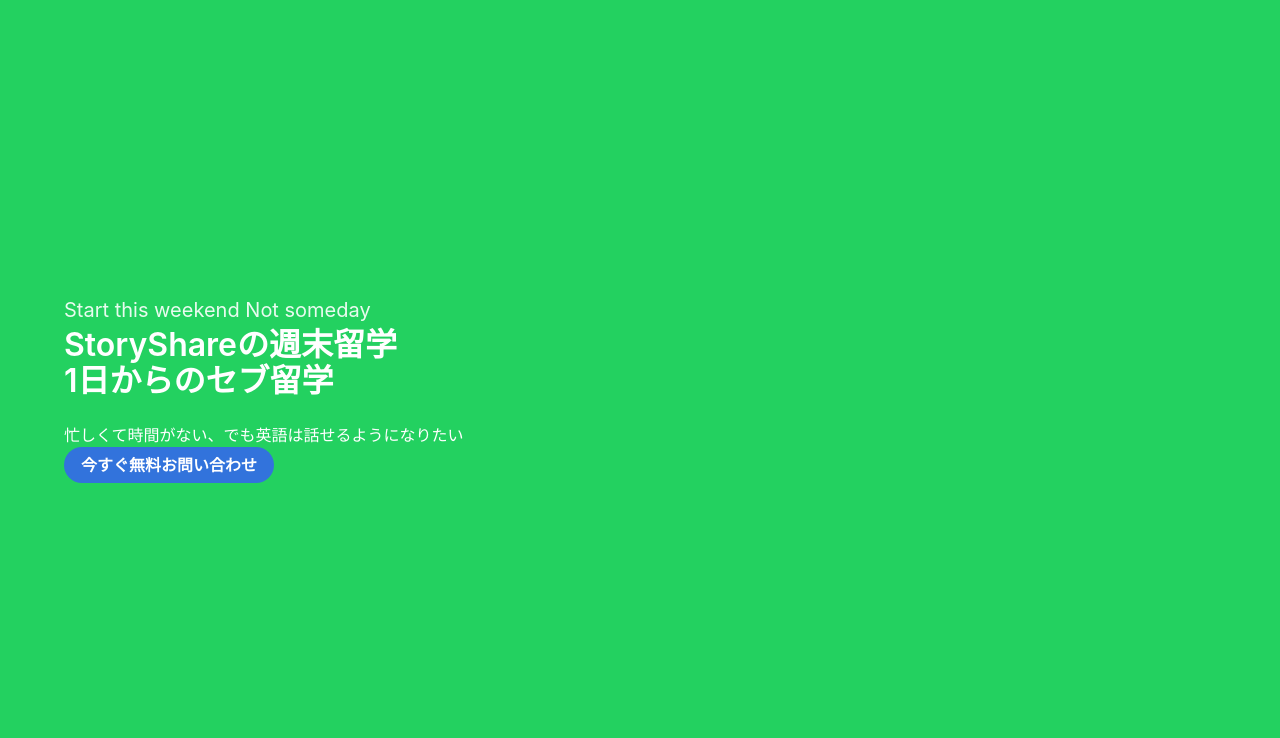
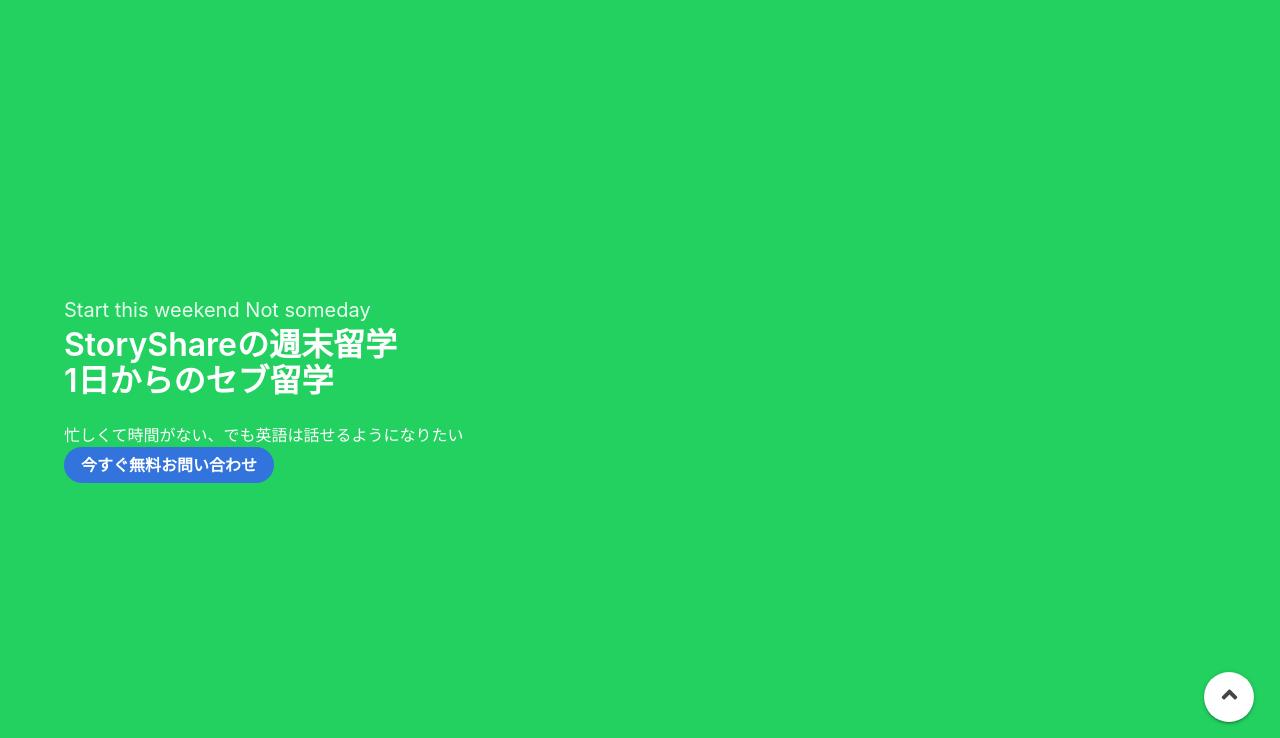
Before and after one commit to ShinKano/ssi-weekend-LP, a website: page index.html in a window 1280 px wide. Shown: the part 62-800 px from the top of the page. Drawn offline with Linux system fonts and the light colour scheme.

Commit message:
add back to top

```diff
--- a/_sass/main.scss
+++ b/_sass/main.scss
@@ -302,3 +302,42 @@
         border-right: solid 16px #104ba5;
     }
 }
+
+// back to top button
+
+#page_top{
+    width: 50px;
+    height: 50px;
+    position: fixed;
+    right: 2%;
+    bottom: 2%;
+    background: white;
+    border-radius: 50%;
+    z-index: 999;
+    box-shadow:
+        0px 1px 5px 0px rgba(0,0,0,0.2),
+        0px 2px 2px 0px rgba(0,0,0,0.14),
+        0px 3px 1px -2px rgba(0,0,0,0.12);
+}
+  #page_top a{
+    position: relative;
+    display: block;
+    width: 50px;
+    height: 50px;
+    text-decoration: none;
+  }
+  #page_top a > svg{
+    font-family: 'Font Awesome 5 Free';
+    font-weight: 900;
+    font-size: 25px;
+    color: #454545;
+    position: absolute;
+    width: 25px;
+    height: 25px;
+    top: -5px;
+    bottom: 0;
+    right: 0;
+    left: 0;
+    margin: auto;
+    text-align: center;
+  }
--- a/index.html
+++ b/index.html
@@ -54,6 +54,9 @@
                 </div>
             </div>
         </nav>
+
+
+        <div id="page_top"><a href="#"><i class="fas fa-angle-up"></i></a></div>
 
         <!-- Hero Image -->
         <section class="hero is-success is-fullheight">
@@ -1061,8 +1064,6 @@
 
 
 
-
-
     <script type="text/javascript" src="lib/main.js"></script>
     <script>
         document.addEventListener('DOMContentLoaded', () => {
```
Also changed, not shown: css/main.css.
